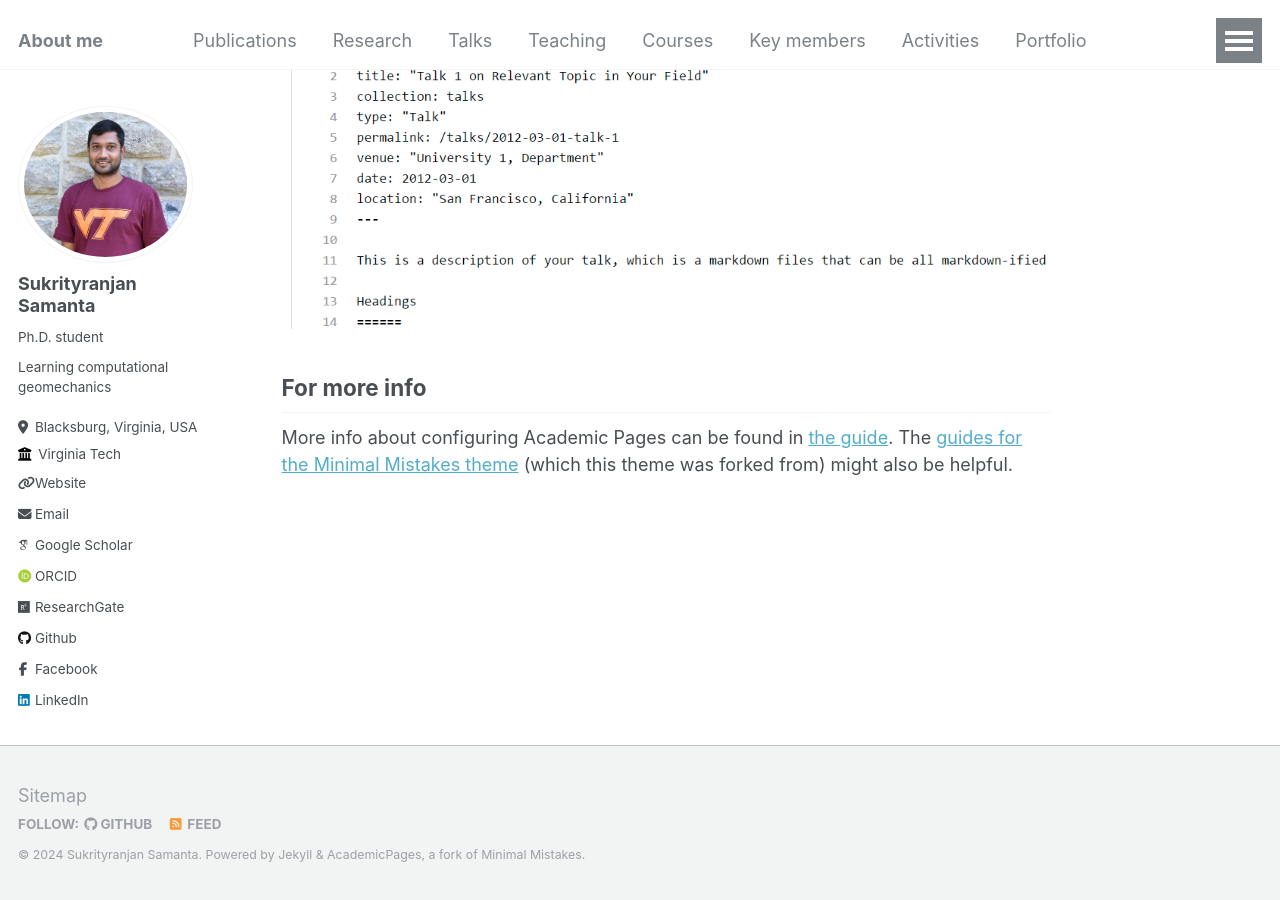
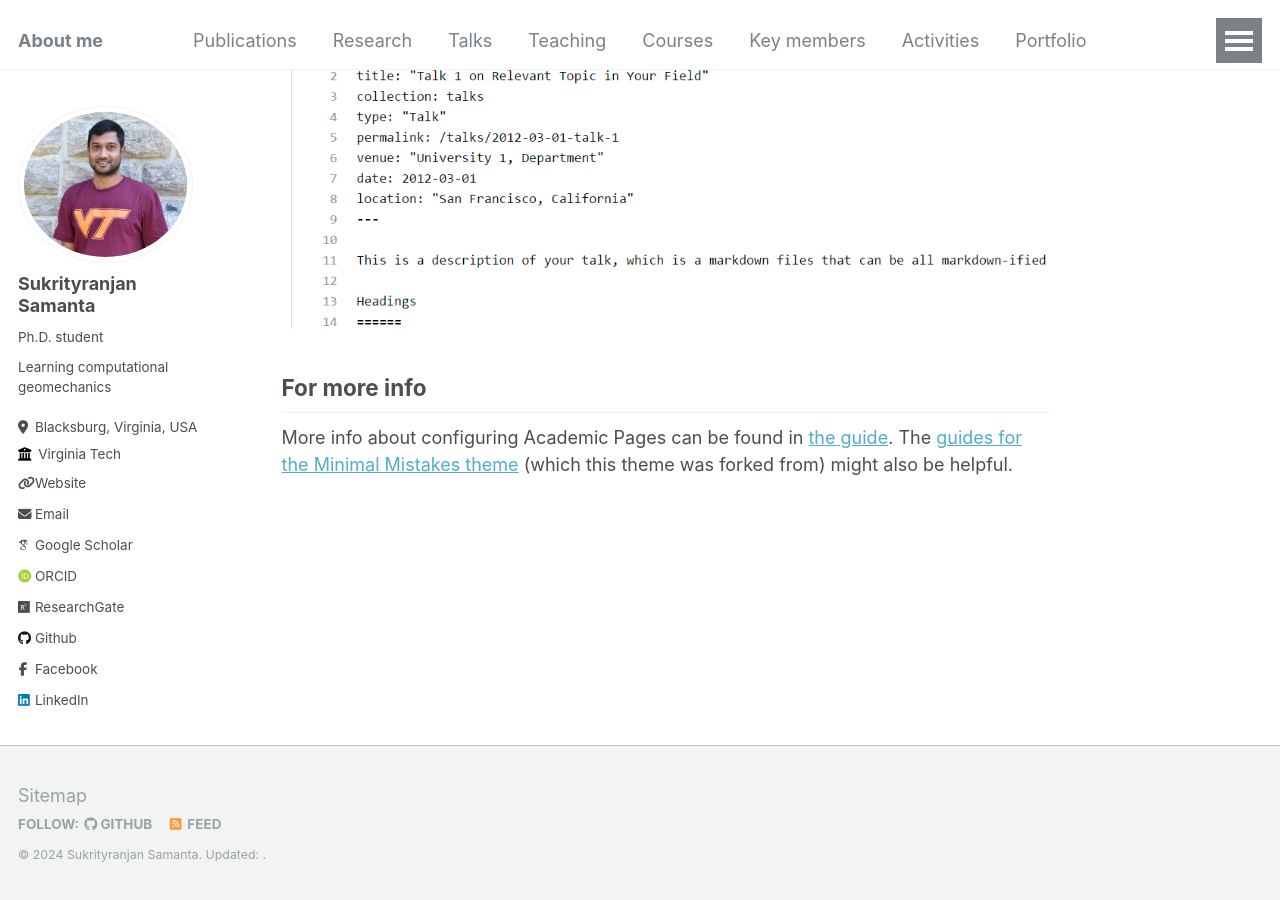
Before and after one commit to Sukritvt/Sukritvt.github.io, a Jekyll site: the page built from _pages/about.md, in a window 1280 px wide and 900 px high, scrolled down 2660 px. Built offline with Jekyll 4.4.1, drawn with Linux system fonts in a browser that asks for light colours; some web fonts are replaced.

Commit message:
Update footer.html

```diff
--- a/_includes/footer.html
+++ b/_includes/footer.html
@@ -19,4 +19,4 @@
 </div>
 {% endif %}
 
-<div class="page__footer-copyright">&copy; {{ site.time | date: '%Y' }} {{ site.name | default: site.title }}. {{ site.data.ui-text[site.locale].powered_by | default: "Powered by" }} <a href="http://jekyllrb.com" rel="nofollow">Jekyll</a> &amp; <a href="https://github.com/academicpages/academicpages.github.io">AcademicPages</a>, a fork of <a href="https://mademistakes.com/work/minimal-mistakes-jekyll-theme/" rel="nofollow">Minimal Mistakes</a>.</div>
+<div class="page__footer-copyright">&copy; {{ site.time | date: '%Y' }} {{ site.name | default: site.title }}. Updated: {{ page.last_modified_at | date: "%Y-%m-%d" }}.</div>
```
